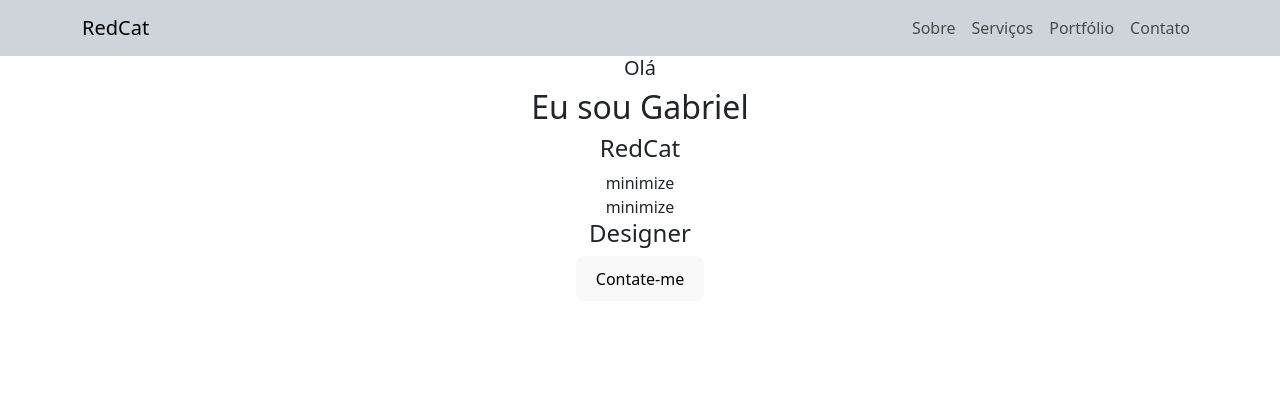
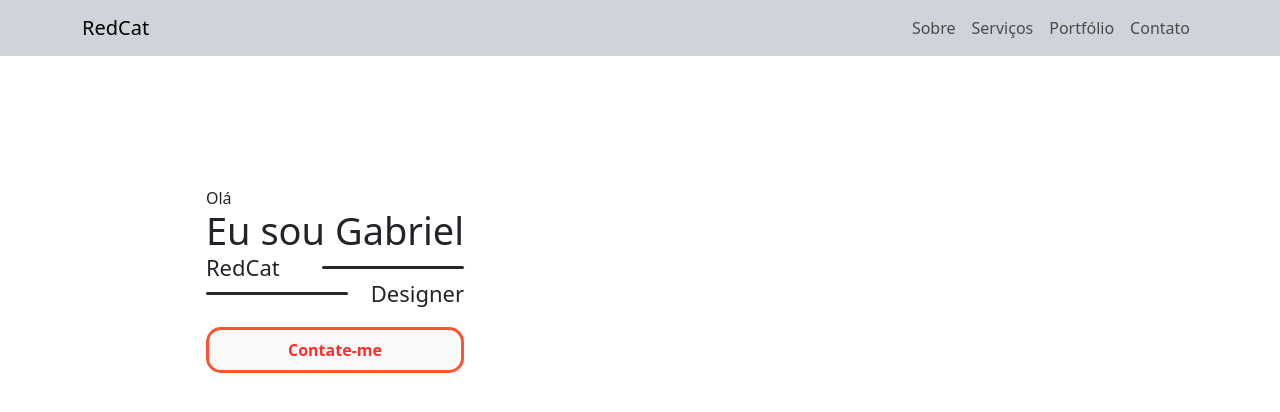
Before and after one commit to AllRedCat/react-line, a React (Vite) app in the folder portfolio-redcat/: page / in a window 1280 px wide. Shown: the top 412 px of the page. Built offline with nearby package versions, Linux system fonts and the light colour scheme.

Commit message:
style home text

```diff
--- a/portfolio-redcat/src/Home.css
+++ b/portfolio-redcat/src/Home.css
@@ -7,3 +7,88 @@
     --light-blue: #5BFFB5;
     --white: #f7f7f7;
 }
+
+h2 {
+    margin: 0;
+    font-size: 38px;
+}
+
+h4 {
+    margin: 0;
+    font-size: 22px;
+}
+
+h5 {
+    margin: 0;
+    font-size: 16px;
+}
+
+.hi-container {
+    display: flex;
+    justify-content: center;
+    align-items: center;
+    height: 100%;
+    gap: 10rem;
+    scroll-snap-align: center;
+}
+
+.redcat {
+    width: 100%;
+    display: flex;
+    align-items: center;
+    justify-content: space-between;
+}
+
+.designer {
+    width: 100%;
+    display: flex;
+    align-items: center;
+    justify-content: space-between;
+}
+
+.line {
+    position: relative;
+    background-color: var(--black);
+    height: 3px;
+    width: 55%;
+    color: transparent;
+    border-radius: 25px;
+}
+
+.button-space {
+    width: 100%;
+    margin-top: 20px;
+}
+
+.contact-btn {
+    width: 100%;
+    border: var(--strong-orange) solid;
+    padding: 8px;
+    border-radius: 15px;
+    color: var(--red);
+    font-weight: 600;
+    /* transition: 300ms; */
+    transition: 300ms background-color;
+    transition: 300ms color;
+}
+
+.contact-btn:hover {
+    background-color: var(--strong-orange);
+    color: var(--white);
+}
+
+.my-img {
+    width: 450px;
+    height: 450px;
+    display: flex;
+    justify-content: center;
+    align-items: center;
+}
+
+.img-box {
+    font-size: 300px;
+}
+
+.hello {
+    text-align: start;
+}
--- a/portfolio-redcat/src/Home.tsx
+++ b/portfolio-redcat/src/Home.tsx
@@ -8,8 +8,11 @@ function ContactButton() {
 
 function Home() {
     return (
-        <div className="presentation">
+        <div className="hi-container">
+            <div className="hi">
+                <div className="hello">
                     <h5>Olá</h5>
+                </div>
                 <h2>Eu sou Gabriel</h2>
                 <div className="redcat">
                     <h4>RedCat</h4>
@@ -26,7 +29,8 @@ function Home() {
                 <div className="button-space">
                     <ContactButton />
                 </div>
-
+            </div>
+            <div className='my-img'></div>
         </div>
     );
 }
```
Lines whose indentation alone changed are shown as unchanged.
